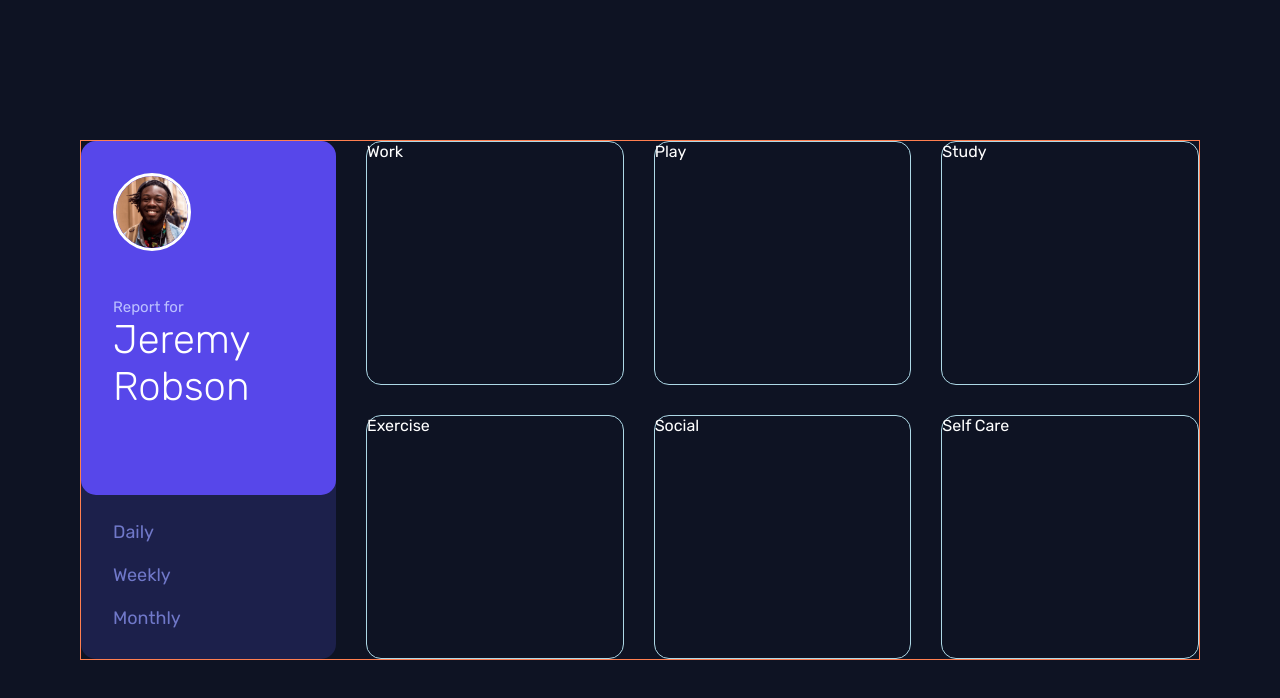
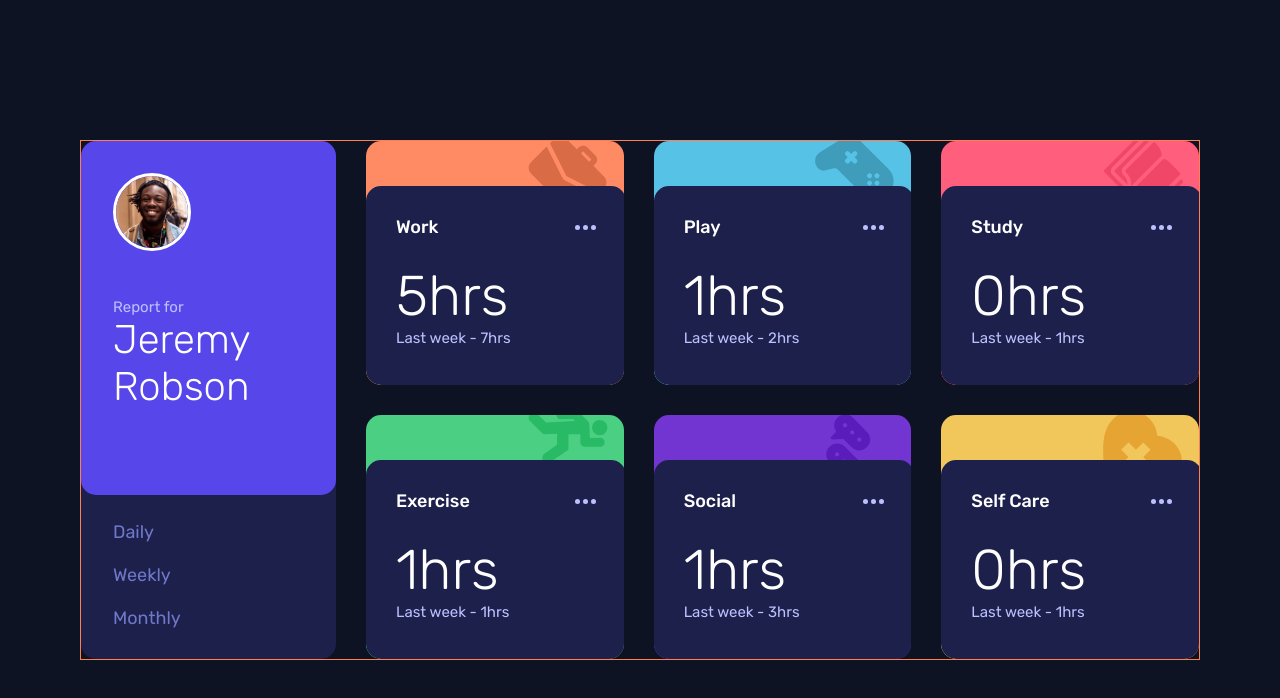
Before and after one commit to EdwinSch/react-timetracking-dashboard, a React (Vite) app: page / in a window 1280 px wide. Shown: the top 698 px of the page. Built offline with nearby package versions, Linux system fonts and the light colour scheme.

Commit message:
component: tiles + mapping + styles

```diff
--- a/src/components/Datagrid.jsx
+++ b/src/components/Datagrid.jsx
@@ -1,8 +1,9 @@
+import kebabicon from "../assets/icon-ellipsis.svg";
 import { useGlobalContext } from "../context";
 
 const Datagrid = () => {
   // Deconstruct global context
-  const { data } = useGlobalContext();
+  const { data, currentIndex } = useGlobalContext();
 
   return (
     <section className="grid-container">
@@ -11,9 +12,21 @@ const Datagrid = () => {
         const { title, timeframes } = tile;
 
         return (
-          <div className="base-tile" key={index}>
-            {title}
-          </div>
+          <article className="base-tile" key={index}>
+            <figure className="icon">{/* CSS Dynamic */}</figure>
+            <div className="timetrack-container">
+              {/* inner header */}
+              <div className="flex-row-utility">
+                <h2>{title}</h2>
+                <img src={kebabicon} alt="kebab icon" className="kebab" />
+              </div>
+              {/* dynamic info */}
+              <h3>{timeframes[currentIndex].current}hrs</h3>
+              <p className="previous">
+                Last week - {timeframes[currentIndex].previous}hrs
+              </p>
+            </div>
+          </article>
         );
       })}
     </section>
@@ -21,6 +34,3 @@ const Datagrid = () => {
 };
 
 export default Datagrid;
-
-/* <p>{timeframes[activeIndex].current}</p>
-      <p>{timeframes[activeIndex].previous}</p> */
--- a/src/styles/main.scss
+++ b/src/styles/main.scss
@@ -30,6 +30,7 @@ $red: #ff5e7d;
 $green: #4bcf82;
 $purple: #7335d2;
 $yellow: #f1c75b;
+$tile-hover: #33397a;
 
 $border-radius: 15px;
 $font: "Rubik", sans-serif;
@@ -52,9 +53,14 @@ main {
   max-width: 1120px;
   min-height: 518px;
   // height: 518px;
-
   display: flex;
   gap: 30px;
+}
+
+.flex-row-utility {
+  display: flex;
+  justify-content: space-between;
+  align-items: center;
 }
 
 //--- General Info Styles
@@ -92,22 +98,6 @@ main {
   }
 }
 
-//--- Grid + Tile Styles
-
-.grid-container {
-  width: 100%;
-  display: grid;
-  grid-template-columns: repeat(auto-fit, minmax(255px, 1fr));
-  gap: 30px;
-
-  .base-tile {
-    border: 1px solid lightblue;
-    height: 244px;
-    // width: 255px;
-    border-radius: $border-radius;
-  }
-}
-
 //--- Tab Button Styles
 .button-container {
   margin: 26px 0 0 32px;
@@ -131,3 +121,108 @@ main {
     color: $text;
   }
 }
+
+//--- Grid + Tile Styles
+
+.grid-container {
+  width: 100%;
+  display: grid;
+  grid-template-columns: repeat(auto-fit, minmax(255px, 1fr));
+  gap: 30px;
+
+  .base-tile {
+    position: relative;
+    height: 244px;
+    // width: 255px;
+    border-radius: $border-radius;
+    overflow: hidden;
+
+    figure {
+      width: 80px;
+      height: 80px;
+      position: absolute;
+      top: -5px;
+      right: 16px;
+      background-repeat: no-repeat;
+      background-size: contain;
+    }
+
+    .timetrack-container {
+      position: absolute;
+      bottom: 0px;
+      width: 101%;
+      height: 199px;
+      padding: 30px;
+      background: $primary;
+      border-radius: $border-radius;
+      z-index: 2;
+      cursor: pointer;
+      transition: 250ms ease;
+
+      h2 {
+        color: $text;
+        font-size: 1.125rem;
+        font-weight: 500;
+      }
+
+      .kebab {
+        cursor: pointer;
+      }
+
+      h3 {
+        margin-top: 25px;
+        color: text;
+        font-size: 3.5rem;
+        font-weight: 300;
+      }
+
+      .previous {
+        color: #bbc0ff;
+        font-size: 0.938rem;
+        font-weight: 400;
+      }
+    }
+
+    .timetrack-container:hover {
+      background: $tile-hover;
+    }
+  }
+
+  // Tile Childs
+  .base-tile:nth-child(1) {
+    background: $orange;
+    figure {
+      background-image: url(../assets/icon-work.svg);
+    }
+  }
+  .base-tile:nth-child(2) {
+    background: $blue;
+    figure {
+      background-image: url(../assets/icon-play.svg);
+    }
+  }
+  .base-tile:nth-child(3) {
+    background: $red;
+    figure {
+      background-image: url(../assets/icon-study.svg);
+    }
+  }
+  .base-tile:nth-child(4) {
+    background: $green;
+    figure {
+      background-image: url(../assets/icon-exercise.svg);
+    }
+  }
+  .base-tile:nth-child(5) {
+    background: $purple;
+    figure {
+      background-image: url(../assets/icon-social.svg);
+    }
+  }
+  .base-tile:nth-child(6) {
+    background: $yellow;
+    figure {
+      background-image: url(../assets/icon-self-care.svg);
+    }
+  }
+}
```
Also changed, not shown: src/assets/icon-work.svg.
